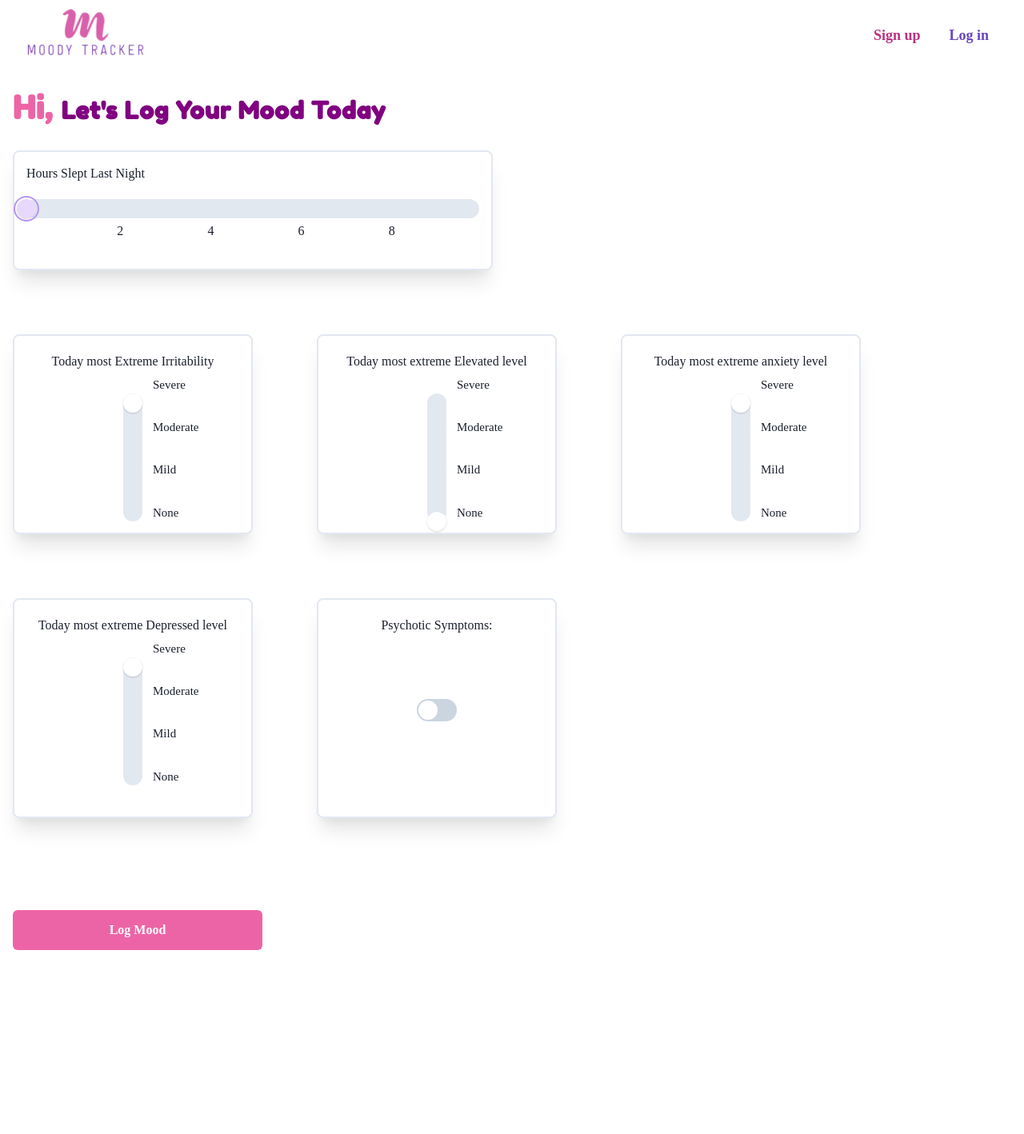
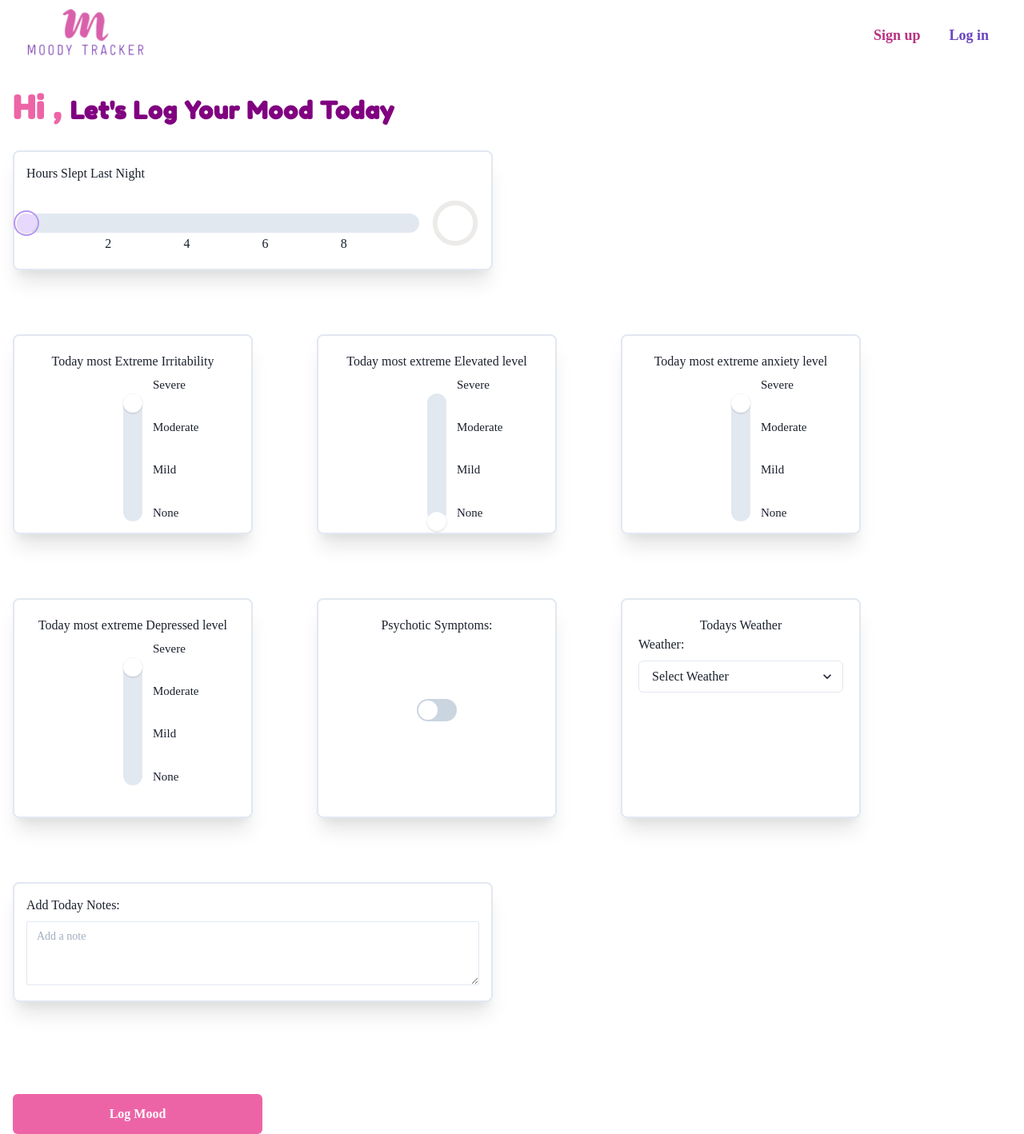
Before and after one commit to kenny-kogi/MoodyTracker-Client, a React (Create React App) app: page /mood/record in a window 1280 px wide. Shown: the whole page at 80% size. Before the commit the page ends 1188 px from the top, so only its background shows below. Built offline with nearby package versions, Linux system fonts and the light colour scheme; no server answers; a web font is replaced by a local one.

Commit message:
mood note

```diff
--- a/public/index.html
+++ b/public/index.html
@@ -15,7 +15,7 @@
       user's mobile device or desktop. See https://developers.google.com/web/fundamentals/web-app-manifest/
     -->
     <link rel="manifest" href="%PUBLIC_URL%/manifest.json" />
-    <title>MentHealth App</title>
+    <title>Moody Tracker App</title>
   </head>
   <body>
     <noscript>You need to enable JavaScript to run this app.</noscript>
--- a/src/components/LogMood/LogMood.js
+++ b/src/components/LogMood/LogMood.js
@@ -9,6 +9,8 @@ import HoursSlept from "./moods/HoursSlept";
 import Anxiety from "./moods/Anxiety";
 import Depressed from "./moods/Depressed";
 import Psychotic from "./moods/Psychotic";
+import Weather from "./moods/Weather";
+import MoodNote from "./moods/MoodNote";
 
 const LogMood = ({ loggedInStatus, user }) => {
   const [errors, setErrors] = useState({
@@ -23,8 +25,11 @@ const LogMood = ({ loggedInStatus, user }) => {
     psychotic_symptoms: null,
     weather: null,
     user_id: user.id,
+    mood_note: null,
+    activity: null,
   });
   const [checked, setChecked] = useState(false);
+  const [circularValue, setCircularValue] = useState(0);
 
   let navigate = useNavigate();
   const handleSubmit = (event) => {
@@ -65,6 +70,8 @@ const LogMood = ({ loggedInStatus, user }) => {
       ...mood,
       hours_slept: v,
     });
+
+    setCircularValue(v);
   };
 
   const handleIrritability = (v) => {
@@ -95,6 +102,20 @@ const LogMood = ({ loggedInStatus, user }) => {
     });
   };
 
+  const handleWeather = (e) => {
+    setMood({
+      ...mood,
+      weather: e.target.value,
+    });
+  };
+
+  const handleMoodNoteChange = (e) => {
+    setMood({
+      ...mood,
+      mood_note: e.target.value,
+    });
+  };
+
   return (
     <>
       <Navbar loggedInStatus={loggedInStatus} />
@@ -110,13 +131,16 @@ const LogMood = ({ loggedInStatus, user }) => {
             mb="30"
           >
             <Text as="span" color="pink.400" fontSize="40px">
-              Hi,{" "}
+              Hi {user.username},{" "}
             </Text>
             Let's Log Your Mood Today
           </Heading>
           <form onSubmit={handleSubmit}>
             <Box>
-              <HoursSlept handleChange={handleChange} />
+              <HoursSlept
+                handleChange={handleChange}
+                circularValue={circularValue}
+              />
               <Box
                 as="flex"
                 flexDirection="row"
@@ -129,6 +153,11 @@ const LogMood = ({ loggedInStatus, user }) => {
                 <Anxiety handleAnxiety={handleAnxiety} />
                 <Depressed handleDepressed={handleDepressed} />
                 <Psychotic checked={checked} setChecked={setChecked} />
+                <Weather weather={mood.weather} handleWeather={handleWeather} />
+                <MoodNote
+                  value={mood.mood_note}
+                  handleMoodNoteChange={handleMoodNoteChange}
+                />
               </Box>
               <Button
                 type="submit"
--- a/src/components/LogMood/moods/HoursSlept.js
+++ b/src/components/LogMood/moods/HoursSlept.js
@@ -7,9 +7,10 @@ import {
   SliderTrack,
   SliderFilledTrack,
   SliderThumb,
+  CircularProgress,
 } from "@chakra-ui/react";
 
-const HoursSlept = ({ handleChange }) => {
+const HoursSlept = ({ handleChange, circularValue }) => {
   return (
     <Box
       width="600px"
@@ -25,6 +26,7 @@ const HoursSlept = ({ handleChange }) => {
     >
       <Text mb={5}>Hours Slept Last Night</Text>
 
+      <Box display="flex" flexDirection="row">
         <Slider
           aria-label="slider-ex-6"
           defaultValue={0}
@@ -33,17 +35,18 @@ const HoursSlept = ({ handleChange }) => {
           max={10}
           onChange={(v) => handleChange(v)}
           colorScheme="purple"
+          mr={15}
         >
-        <SliderMark value={2} mt="4" ml="2.0">
+          <SliderMark value={2} mt="8" ml="2.0">
             2
           </SliderMark>
-        <SliderMark value={4} mt="4" ml="4.0">
+          <SliderMark value={4} mt="8" ml="4.0">
             4
           </SliderMark>
-        <SliderMark value={6} mt="4" ml="6.0">
+          <SliderMark value={6} mt="8" ml="6.0">
             6
           </SliderMark>
-        <SliderMark value={8} mt="4" ml="8.0">
+          <SliderMark value={8} mt="8" ml="8.0">
             8
           </SliderMark>
           <SliderTrack height="6" borderRadius={20}>
@@ -55,6 +58,13 @@ const HoursSlept = ({ handleChange }) => {
             outlineColor="purple.300"
           />
         </Slider>
+
+        <CircularProgress
+          value={circularValue * 10}
+          size="60px"
+          color="pink.400"
+        />
+      </Box>
     </Box>
   );
 };
--- /dev/null
+++ b/src/components/LogMood/moods/MoodNote.js
@@ -0,0 +1,29 @@
+import React from "react";
+import { Box, Textarea, Text } from "@chakra-ui/react";
+
+const MoodNote = ({ value, handleMoodNoteChange }) => {
+  return (
+    <Box
+      width="600px"
+      height="150px"
+      alignItems="center"
+      justifyContent="center"
+      p={15}
+      border="1px solid purple.100"
+      borderRadius={8}
+      boxShadow="xl"
+      mb={20}
+      borderWidth={2}
+    >
+      <Text mb="8px">Add Today Notes:</Text>
+      <Textarea
+        value={value}
+        onChange={handleMoodNoteChange}
+        placeholder="Add a note"
+        size="sm"
+      />
+    </Box>
+  );
+};
+
+export default MoodNote;
--- a/src/components/LogMood/moods/Psychotic.js
+++ b/src/components/LogMood/moods/Psychotic.js
@@ -13,6 +13,8 @@ const Psychotic = ({ checked, setChecked }) => {
       borderRadius={8}
       boxShadow="xl"
       borderWidth={2}
+      mr={20}
+      mb={20}
       p={5}
     >
       <Text mb={20}>Psychotic Symptoms:</Text>
--- /dev/null
+++ b/src/components/LogMood/moods/Weather.js
@@ -0,0 +1,40 @@
+import React from "react";
+import { FormControl, FormLabel, Select, Text, Box } from "@chakra-ui/react";
+
+const Weather = ({ handleWeather, weather }) => {
+  return (
+    <Box
+      width="300px"
+      height="275px"
+      justifyContent="center"
+      textAlign="center"
+      mr={20}
+      mb={20}
+      border="1px solid purple.100"
+      borderRadius={8}
+      boxShadow="xl"
+      borderWidth={2}
+      p={5}
+    >
+      <Text>Todays Weather</Text>
+
+      <FormControl>
+        <FormLabel htmlFor="weather">Weather:</FormLabel>
+        <Select
+          id="weather"
+          placeholder="Select Weather"
+          value={weather}
+          name="gender"
+          onChange={handleWeather}
+        >
+          <option>Sunny</option>
+          <option>Cloudy</option>
+          <option>Rainy</option>
+          <option>Windy</option>
+        </Select>
+      </FormControl>
+    </Box>
+  );
+};
+
+export default Weather;
```
Also changed, not shown: src/components/LogMood/moods/Activity.js (added, +7 -0 lines). Lines whose indentation alone changed are shown as unchanged.
